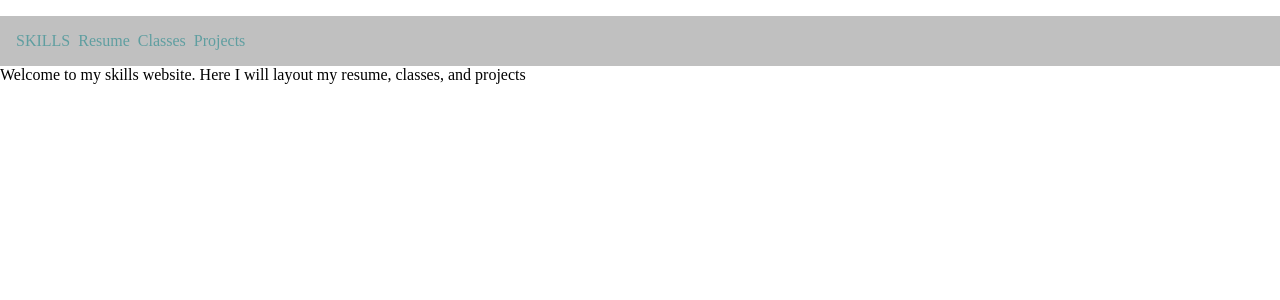
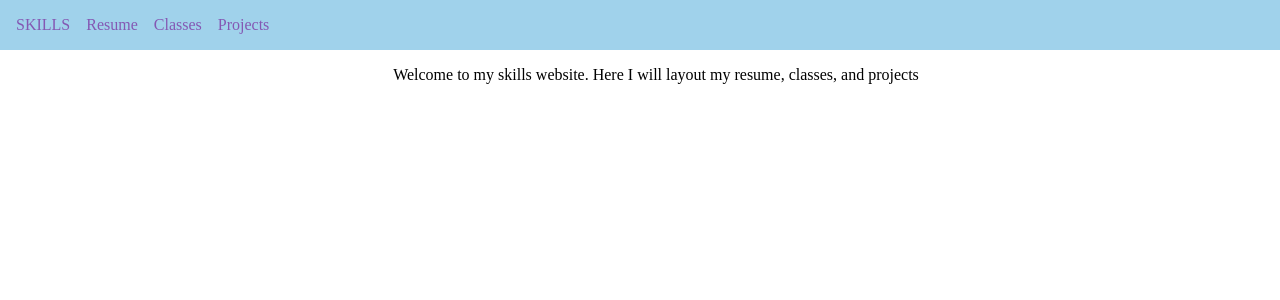
Before and after one commit to LaytonWashburn/LaytonWashburn.github.io, a React (Vite) app: page /#/ in a window 1280 px wide. Shown: the top 300 px of the page. Built offline with nearby package versions, Linux system fonts and the light colour scheme.

Commit message:
Done for the night

```diff
--- a/src/components/Resume.jsx
+++ b/src/components/Resume.jsx
@@ -7,6 +7,7 @@ export function Resume() {
         <>
         <Navbar/>
         <div className="ResumeMain">
+            <div>Layton Washburn</div>
             <div>CS 1</div>
             <div>CS 2</div>
             <div>CS 3</div>
--- a/src/styles.css
+++ b/src/styles.css
@@ -1,31 +1,65 @@
 body{
     margin: 0;
+    padding: 0;
 }
+
+/*
+
+https://hookagency.com/blog/website-color-schemes-2020/
+
+Ice Cold: #a0d2eb
+
+Freeze Purple: #e5eaf5
+
+Medium Purple: #d0bdf4
+
+Purple Pain: #8458B3
+
+Heavy Purple: #a28089
+
+Grey #494d5f
+
+*/
 
 .navbar{
     display: flex;
     position: fixed;
+    top: 0;
+    left: 0;
+    right: 0;
     padding: 16px;
     width: 100%;
-    gap: 8px;
-    background-color: #C0C0C0;
+    gap: 16px;
+    background-color: #a0d2eb;
 }
 
 .links{
     text-decoration: none;
-    color: #5F9EA0;
+    color: #8458B3;
 }
 
 .links:hover{
     font-weight: bold;
     color: #7FFFD4;
-    transform: scale(1.1);
+    transform: scale(1.2);
 }
 
 .ResumeMain{
+    display: flex;
+    flex-direction: column;
+    align-items: center;
+    justify-content: center;
+    margin: 16px;
+    width: 100%;
+    margin: 0;
     padding-top: 50.4px;
+    background-color: #D3D3D3;
 }
 
 .text{
+    display: flex;
+    justify-content: center;
+    margin: 16px;
+    width: 100%;
     padding-top: 50.4px;
 }
```
Also changed, not shown: 5 other files (tests, documents, lock files or other folders).
